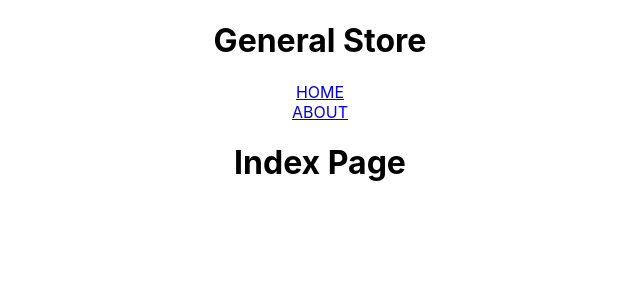
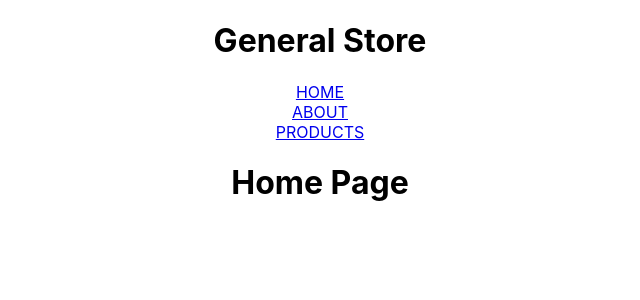
Before and after one commit to troymathis/generalstore-frontend, a React (Create React App) app: page / in a window 1280 px wide. Shown: the top 300 px of the page, without its empty margins (320-960 px from the left). Built offline with nearby package versions, Linux system fonts and the light colour scheme.

Commit message:
+home page, +products page, nav config

```diff
--- a/src/components/Main.js
+++ b/src/components/Main.js
@@ -5,11 +5,15 @@ import { Route } from 'react-router-dom';
 import Index from "../pages/Index";
 import Show from "../pages/Show";
 import About from '../pages/About';
+import Home from '../pages/Home';
 
 const Main = () => {
     return (
         <main>
             <Route exact path='/'>
+                <Home />
+            </Route>
+            <Route path='/products'>
                 <Index />
             </Route>
             <Route path='/show'>
--- a/src/components/Nav.js
+++ b/src/components/Nav.js
@@ -9,6 +9,9 @@ const Header = (props) => {
         <Link to='/about'>
           <div>ABOUT</div>
         </Link>
+        <Link to='/products'>
+          <div>PRODUCTS</div>
+        </Link>
       </nav>
   );
 };
--- /dev/null
+++ b/src/pages/Home.js
@@ -0,0 +1,5 @@
+const Home = () => {
+    return <h1>Home Page</h1>
+};
+
+export default Home;
```
